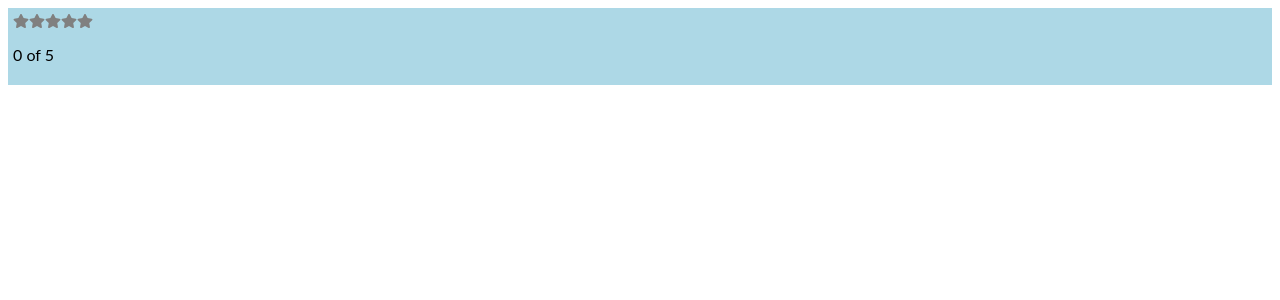
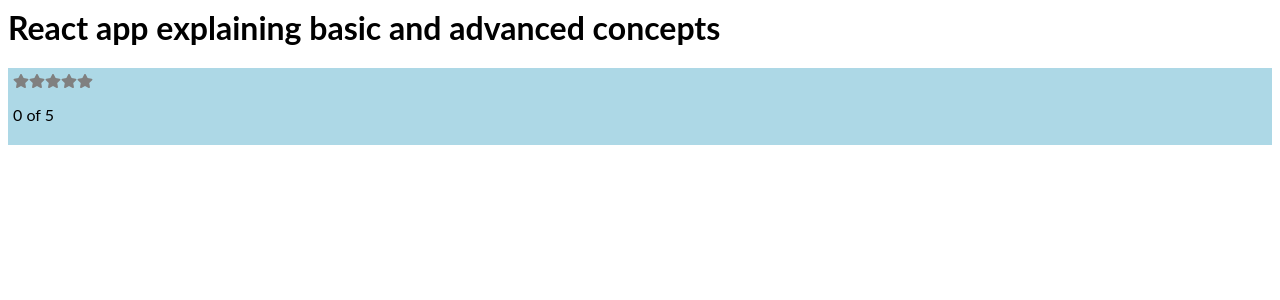
Before and after one commit to hritikchokker/react-with-examples, a React (Create React App) app: page / in a window 1280 px wide. Shown: the top 300 px of the page. Built offline with nearby package versions, Linux system fonts and the light colour scheme; the HTML template or start-up script is replaced by a standard one.

Commit message:
1 file modified

```diff
--- a/src/App.js
+++ b/src/App.js
@@ -3,9 +3,14 @@ import StartRating from "./components/StarRating";
 
 export default function App() {
   return (
-    <StartRating
-      style={{ backgroundColor: "lightblue" }}
-      onDoubleClick={e => alert("you just double clicked")}
-    />
+    <div>
+      <h1> React app explaining basic and advanced concepts</h1>
+      <div>
+        <StartRating
+          style={{ backgroundColor: "lightblue" }}
+          onDoubleClick={e => alert("you just double clicked")}
+        />
+      </div>
+    </div>
   );
 }
```
